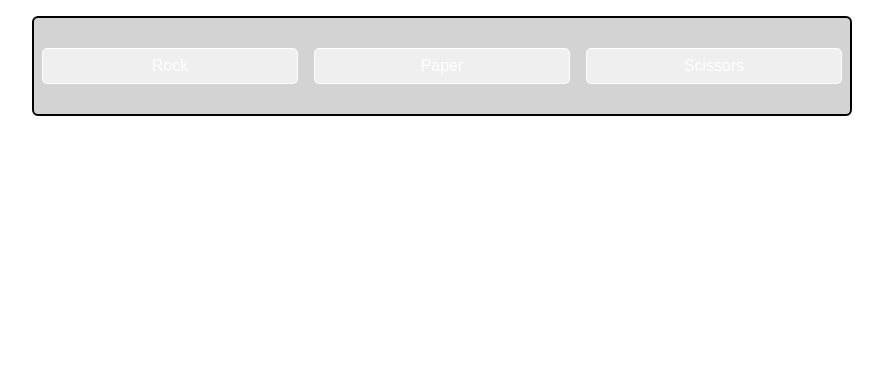
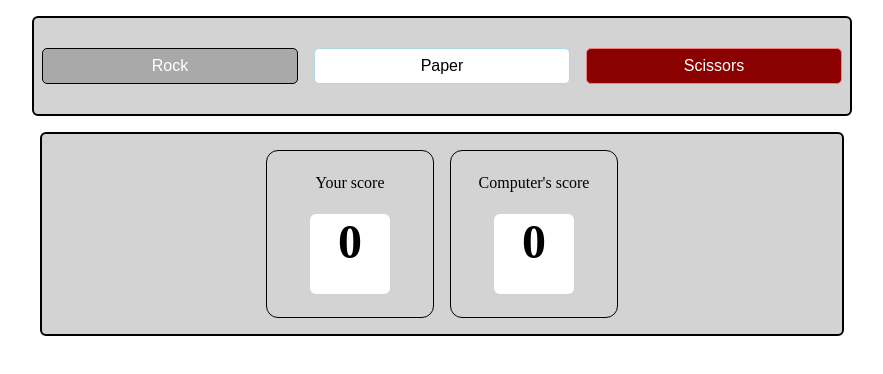
Before and after one commit to soloiaros/js-foundations-rockpaperscissors, a plain HTML site: page index.html in a window 1280 px wide. Shown: the whole page, without its empty margins (206-1089 px from the left). Drawn offline with Linux system fonts and the light colour scheme.

Commit message:
Add results ui The board for displaying ongoing results was added, as well as styles for it

```diff
--- a/index.html
+++ b/index.html
@@ -9,9 +9,19 @@
 <body>
     <div class="container">
         <div class="buttons">
-            <button data-choice="rock">Rock</button>
-            <button data-choice="paper">Paper</button>
-            <button data-choice="scissors">Scissors</button>
+            <button data-choice="rock" id="rock-btn">Rock</button>
+            <button data-choice="paper" id="paper-btn">Paper</button>
+            <button data-choice="scissors" id="scissors-btn">Scissors</button>
+        </div>
+        <div class="results">
+            <div class="score-block">
+                <label for="user-score">Your score</label>
+                <div id="user-score">0</div>
+            </div>
+            <div class="score-block">
+                <label for="computer-score">Computer's score</label>
+                <div id="computer-score">0</div>
+            </div>
         </div>
     </div>
     <script src="script.js"></script>
--- a/style.css
+++ b/style.css
@@ -1,23 +1,34 @@
 .container {
     display: flex;
+    flex-direction: column;
     width: 100vw;
-    justify-content: center;
+    align-items: center;
     margin: 1rem 0;
 }
 
-.buttons {
+.buttons,
+.results {
     display: flex;
     flex-direction: row;
     width: 80vw;
     max-width: 800px;
-    justify-content: space-evenly;
     background-color: lightgray;
     gap: 16px;
-    height: 4rem;
     align-items: center;
     border: 2px solid #000;
     border-radius: 6px;
+}
+
+.buttons {
+    justify-content: space-evenly;
+    height: 4rem;
     padding: 1rem 0.5rem;
+    margin-bottom: 1rem;
+}
+
+.results {
+    justify-content: center;
+    padding: 1rem 0;
 }
 
 .buttons > button {
@@ -45,3 +56,28 @@
     background-color: darkred;
     border-color: lightcoral;
 }
+
+#user-score,
+#computer-score {
+    background-color: #fff;
+    text-align: center;
+    font-weight: bold;
+    font-size: 48px;
+    border-radius: 6px;
+    height: 5rem;
+    aspect-ratio: 1 / 1;
+}
+
+.score-block {
+    border: 1px solid black;
+    border-radius: 12px;
+    padding: 0.5rem;
+    display: flex;
+    flex-direction: column;
+    align-items: center;
+    gap: 0.5rem;
+    flex: 1 1 100px;
+    aspect-ratio: 1 / 1;
+    max-width: 150px;
+    justify-content: space-evenly;
+}
```
